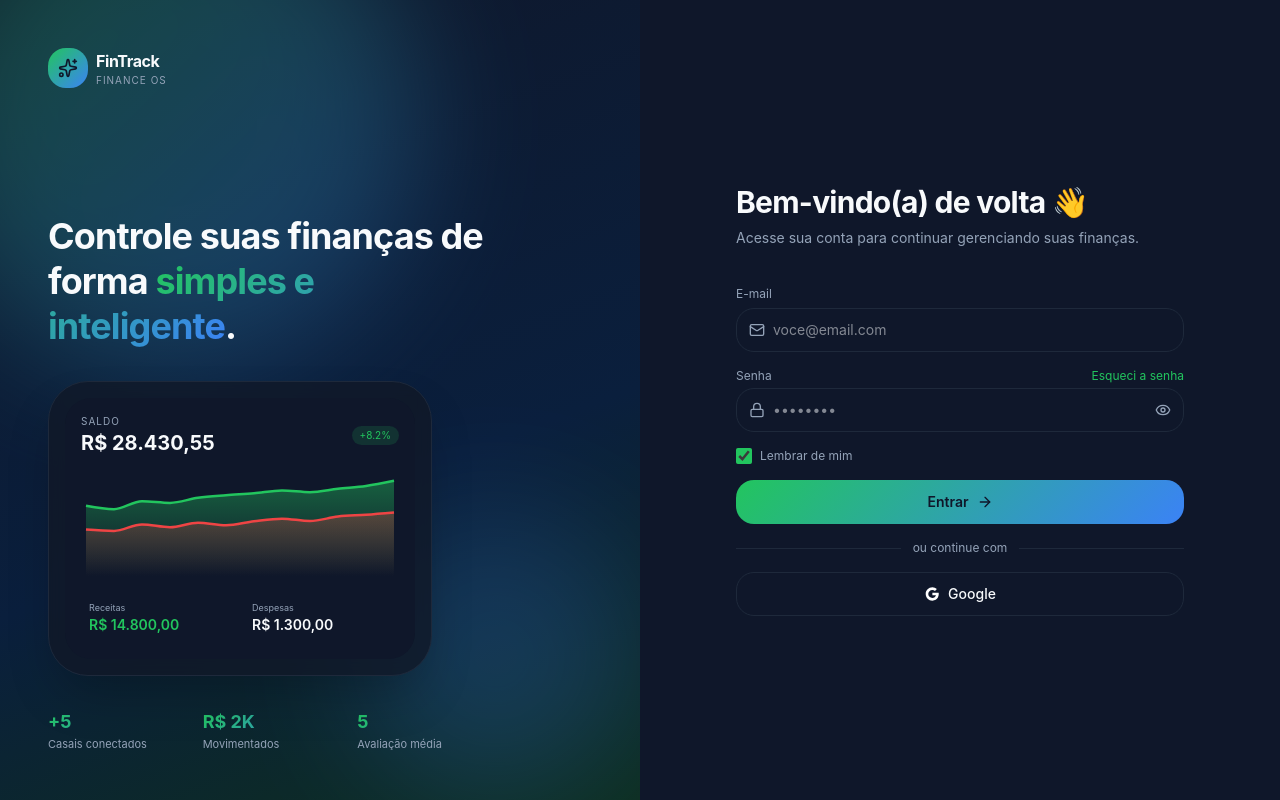
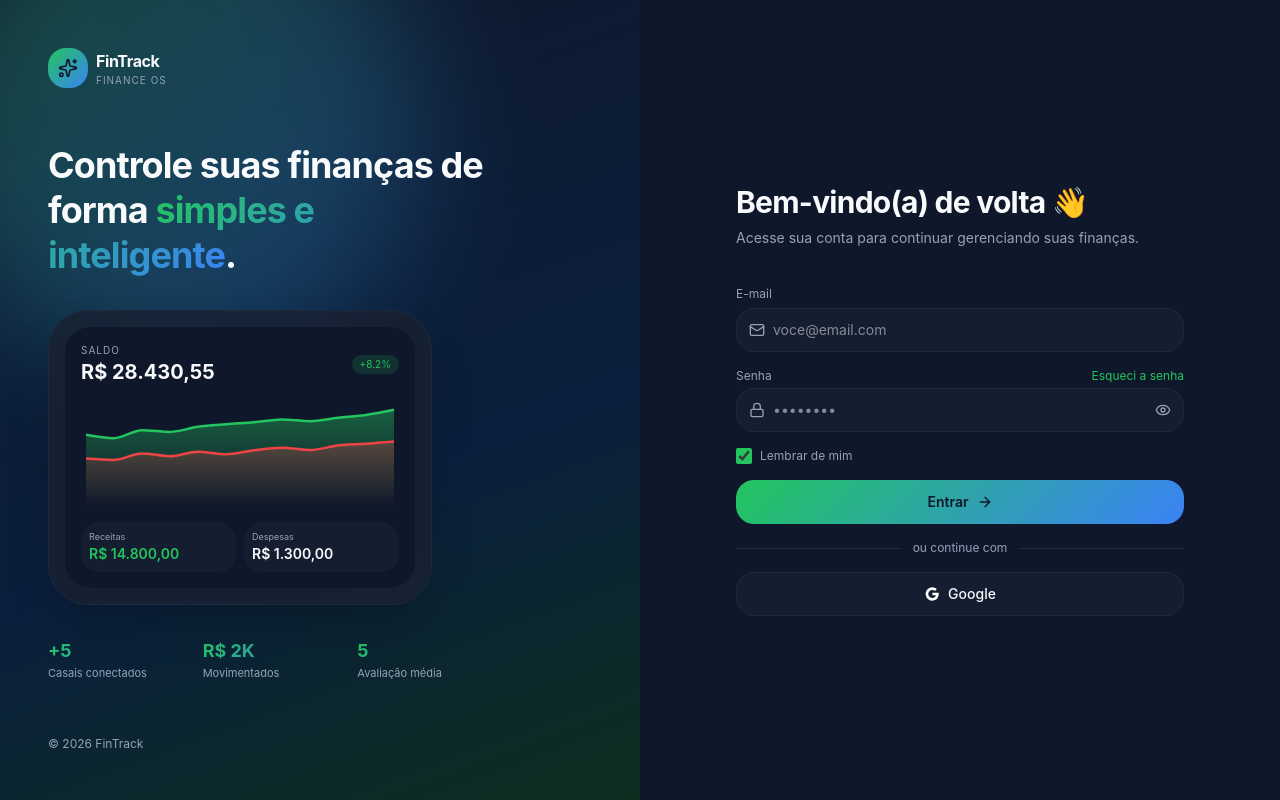
Before and after one commit to JasonLuis/fintrack, a React (Vite) app in the folder frontend/fintrack/: page / in a window 1280 px wide. Built offline with nearby package versions, Linux system fonts and the light colour scheme.

Commit message:
feat: atualizar estilos do componente de Login e adicionar novas variáveis de cor

```diff
--- a/frontend/fintrack/src/features/auth/pages/Login.tsx
+++ b/frontend/fintrack/src/features/auth/pages/Login.tsx
@@ -79,7 +79,7 @@ const Login = () => {
           className="absolute -top-32 -left-20 h-[500px] w-[500px] rounded-full opacity-30 blur-3xl"
           style={{ background: 'var(--gradient-primary)' }}
         />
-        <div className="absolute bottom-0 right-0 h-72 w-72 rounded-full opacity-20 blur-3xl bg-accent" />
+        {/* <div className="absolute bottom-0 right-0 h-72 w-72 rounded-full opacity-20 blur-3xl bg-accent" /> */}
 
         <Link to="/" className="relative flex items-center gap-2 text-foreground">
           <div
@@ -176,6 +176,7 @@ const Login = () => {
             </div>
           </div>
         </div>
+        <div className="relative text-xs text-muted-foreground">© 2026 FinTrack</div>
       </div>
 
       {/* Parte da direita - Tela de login */}
--- a/frontend/fintrack/src/index.css
+++ b/frontend/fintrack/src/index.css
@@ -20,6 +20,10 @@
   --color-card: var(--card);
   --color-card-foreground: var(--card-foreground);
   --color-primary: var(--primary);
+  --color-primary-foreground: var(--primary-foreground);
+  --color-secondary: var(--secondary);
+  --color-secondary-foreground: var(--secondary-foreground);
+  --color-muted: var(--muted);
   --color-muted-foreground: var(--muted-foreground);
   --color-accent: var(--accent);
   --color-destructive: var(--destructive);
@@ -30,9 +34,13 @@
   --radius: 0.875rem;
   --background: #0f172a;
   --foreground: #f8fafc;
-  --card: #111827;
+  --card: oklch(0.247 0.034 265); /* #111827 */
   --card-foreground: #f8fafc;
   --primary: #22c55e;
+  --primary-foreground: oklch(0.15 0.02 265);
+  --secondary: oklch(0.28 0.04 265);
+  --secondary-foreground: oklch(0.978 0.005 247);
+  --muted: oklch(0.28 0.04 265);
   --muted-foreground: #94a3b8;
   --accent: #3b82f6;
   --accent-foreground: #f8fafc;
@@ -40,8 +48,10 @@
   --destructive-foreground: #f8fafc;
   --border: #1e293b;
   --input: #1e293b;
+
   --gradient-primary: linear-gradient(135deg, #22c55e 0%, #3b82f6);
   --gradient-glow: radial-gradient(circle at 50% 0%, oklch(0.72 0.19 145 / 0.18), transparent 60%);
+  --shadow-card: 0 8px 32px -8px oklch(0.1 0.02 265 / 0.5);
 }
 @layer base {
   * {
```
